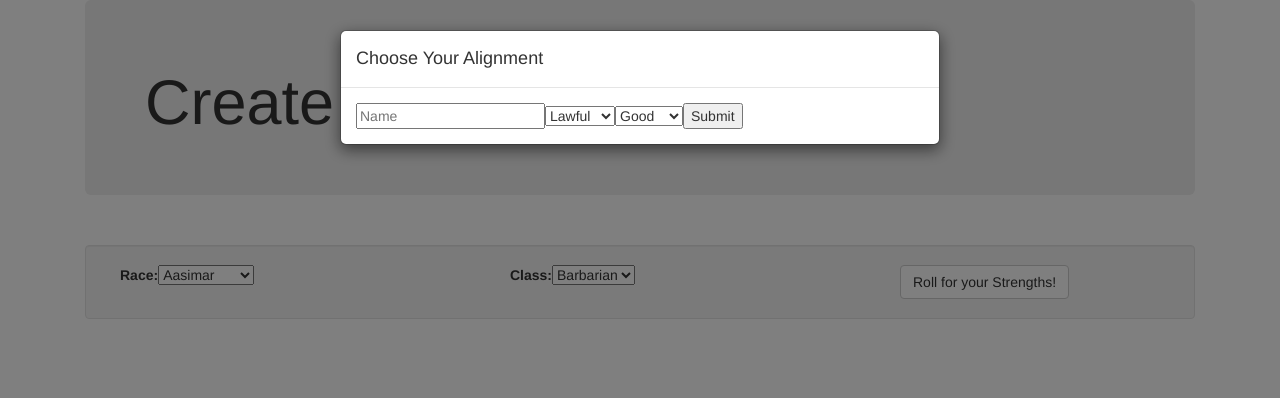
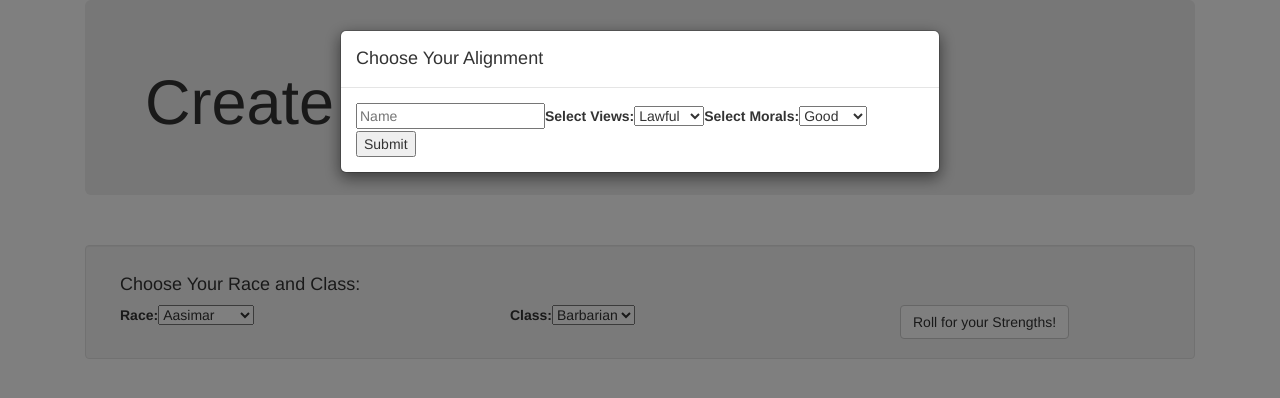
Before and after one commit to maxobaxo/d-and-d-form, a React app: page /#/ in a window 1280 px wide. Both pictures are taken after a click on the button "Begin Character Creation". Shown: the top 398 px of the page. Built offline with nearby package versions, Linux system fonts and the light colour scheme.

Commit message:
minor typo corrections

```diff
--- a/src/components/PrelimForm.jsx
+++ b/src/components/PrelimForm.jsx
@@ -30,11 +30,13 @@ class PrelimForm extends React.Component {
       <div>
         <form onSubmit={this.alignYourself}>
           <input ref="_name" type="text" placeholder="Name"/>
+          <label>Select Views: </label>
           <select ref="_views">
             <option value="Lawful">Lawful</option>
             <option value="Neutral">Neutral</option>
             <option value="Chaotic">Chaotic</option>
           </select>
+          <label>Select Morals: </label>
           <select ref="_morals">
             <option value="Good">Good</option>
             <option value="Neutral">Neutral</option>
--- a/src/components/Roll4Strengths.jsx
+++ b/src/components/Roll4Strengths.jsx
@@ -65,6 +65,7 @@ class Roll4Strengths extends React.Component {
         <div className="well">
           <form onSubmit={this.finalizeCharacter}>
             <Grid>
+              <h4>Choose Your Race and Class:</h4>
               <Row>
                 <Col md={4}>
                   <label>Race:</label>
@@ -75,8 +76,8 @@ class Roll4Strengths extends React.Component {
                     <option value="Genasi">Genasi</option>
                     <option value="Gnome">Gnome</option>
                     <option value="Goliath">Goliath</option>
-                    <option value="Half-elf">Half-Elf</option>
-                    <option value="Half-orc">Half-Orc</option>
+                    <option value="Half-Elf">Half-Elf</option>
+                    <option value="Half-Orc">Half-Orc</option>
                     <option value="Halfling">Halfling</option>
                     <option value="Human">Human</option>
                     <option value="Tiefling">Tiefling</option>
```
